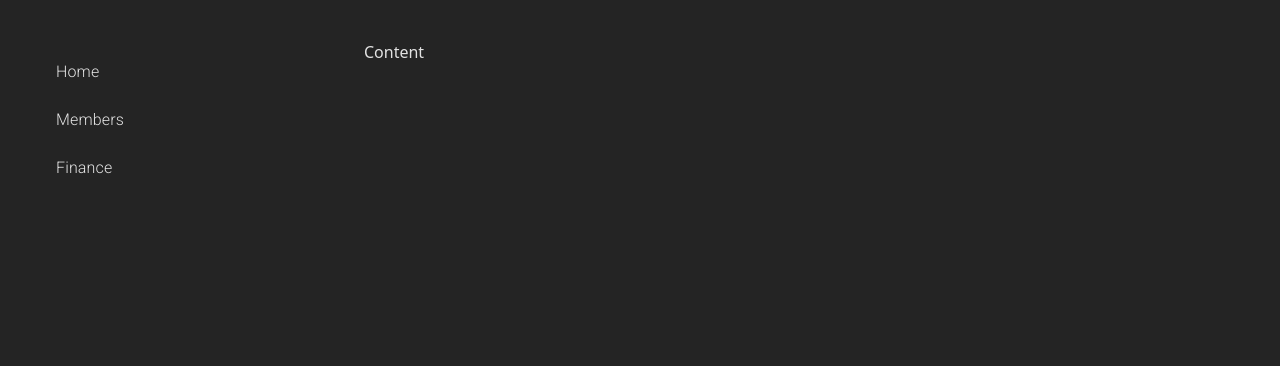
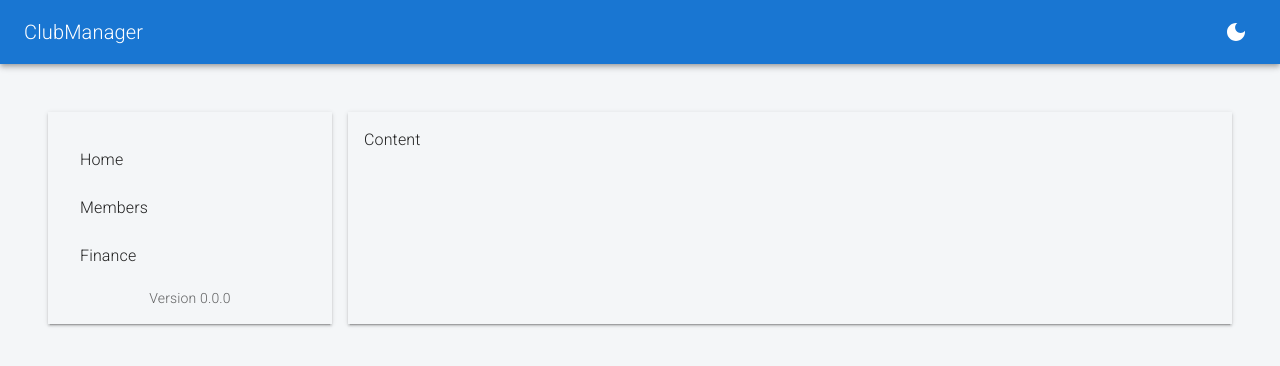
Before and after one commit to Waschndolos/open-clubmanager, a React (Vite) app in the folder frontend/: page / in a window 1280 px wide. Shown: the top 366 px of the page. Built offline with nearby package versions, Linux system fonts and the light colour scheme.

Commit message:
Feature menu version info (#20)
* initial try

* use electron

* fix build

* make dev build work

* Fix prod build

* icon and workflow

* Adding dependency

* Adding theme and header

* Adding theme and header

---------

Co-authored-by: manu <killear@gmx.de>

```diff
--- a/frontend/package.json
+++ b/frontend/package.json
@@ -14,6 +14,7 @@
     "@emotion/react": "^11.14.0",
     "@emotion/styled": "^11.14.0",
     "@fontsource/roboto": "^5.2.5",
+    "@mui/icons-material": "^7.1.1",
     "@mui/material": "^7.1.1",
     "react": "^19.0.0",
     "react-dom": "^19.0.0",
--- a/frontend/src/components/container/Container.tsx
+++ /dev/null
@@ -1,24 +0,0 @@
-import {Box} from "@mui/material";
-import * as React from "react";
-
-type ContainerProps = {
-    spacing?: number;
-    children?: React.ReactNode;
-    backgroundColor?: string;
-}
-
-export default function Container({spacing = 5, backgroundColor = "transparent", children}: ContainerProps) {
-    return (
-        <Box
-            sx={{
-                width: '100%',
-                height: '100%',
-                p: spacing,
-                backgroundColor: backgroundColor,
-                boxSizing: 'border-box',
-            }}
-        >
-            {children}
-        </Box>
-    );
-}
--- a/frontend/src/components/content/Content.tsx
+++ b/frontend/src/components/content/Content.tsx
@@ -1,9 +1,16 @@
-import Container  from "../container/Container";
+import {Box} from "@mui/material";
 
 export default function Content() {
     return (
-        <Container>
-         Content
-        </Container>
+        <Box sx={{
+            display: 'flex',
+            flexDirection: 'column',
+            height: '100%',
+            width: '100%',
+            padding: 2,
+            boxShadow: 2,
+        }}>
+            Content
+        </Box>
     )
 }
--- /dev/null
+++ b/frontend/src/components/header/Header.tsx
@@ -0,0 +1,20 @@
+import { AppBar, Toolbar, Typography, IconButton } from '@mui/material'
+import { LightMode, DarkMode } from '@mui/icons-material'
+import { useThemeContext } from '../../theme/ThemeContext'
+
+export default function Header() {
+    const { mode, toggleTheme } = useThemeContext()
+
+    return (
+        <AppBar position="static" color="primary">
+            <Toolbar>
+                <Typography variant="h6" sx={{ flexGrow: 1 }}>
+                    ClubManager
+                </Typography>
+                <IconButton color="inherit" onClick={toggleTheme}>
+                    {mode === 'light' ? <DarkMode /> : <LightMode />}
+                </IconButton>
+            </Toolbar>
+        </AppBar>
+    )
+}
--- a/frontend/src/components/menu/Menu.tsx
+++ b/frontend/src/components/menu/Menu.tsx
@@ -1,15 +1,29 @@
-import Container from "../container/Container";
-import {List} from "@mui/material";
+import {Box, List, Typography} from "@mui/material";
 import MenuItem from "./MenuItem";
+import packageJson from '../../../package.json'
+
 
 export default function Menu() {
     return (
-        <Container>
-            <List>
-                <MenuItem label="Home"/>
-                <MenuItem label="Members"/>
-                <MenuItem label="Finance"/>
+        <Box sx={{
+            display: 'flex',
+            flexDirection: 'column',
+            height: '100%',
+            width: '100%',
+            padding: 2,
+            boxShadow: 2,
+        }}>
+            <List sx={{ flexGrow: 1 }}>
+                <MenuItem label="Home" />
+                <MenuItem label="Members" />
+                <MenuItem label="Finance" />
             </List>
-        </Container>
+
+            <Box sx={{ marginTop: 'auto' }}>
+                <Typography variant="body2" color="text.secondary" align="center">
+                    Version {packageJson.version}
+                </Typography>
+            </Box>
+        </Box>
     )
 }
--- a/frontend/src/layouts/MainLayout.tsx
+++ b/frontend/src/layouts/MainLayout.tsx
@@ -1,11 +1,14 @@
 import {Box, Grid} from '@mui/material';
 import Menu from "../components/menu/Menu";
 import Content from "../components/content/Content";
+import Header from "../components/header/Header";
 
 
 export default function MainLayout() {
     return (
-        <Box sx={{ width: '100vw', height: '100vh', flexGrow: 1 }}>
+        <>
+            <Header/>
+            <Box sx={{width: '100vw', height: '100vh', flexGrow: 1, padding: "3rem", overflow: 'hidden'}}>
                 <Grid container spacing={2}>
                     <Grid size={3}>
                         <Menu></Menu>
@@ -15,5 +18,6 @@ export default function MainLayout() {
                     </Grid>
                 </Grid>
             </Box>
+        </>
     );
 }
--- a/frontend/src/main.tsx
+++ b/frontend/src/main.tsx
@@ -1,12 +1,14 @@
-import { StrictMode } from 'react'
-import { createRoot } from 'react-dom/client'
+import {createRoot} from 'react-dom/client'
 import './index.css'
 import {RouterProvider} from "react-router";
-import { router } from "./routes/routes"
+import {router} from "./routes/routes"
 import '@fontsource/roboto/300.css';
+import {CssBaseline} from "@mui/material";
+import {ThemeProvider} from './theme/ThemeContext';
 
 createRoot(document.getElementById('root')!).render(
-  <StrictMode>
-    <RouterProvider router={router} />
-  </StrictMode>,
+    <ThemeProvider>
+        <CssBaseline />
+        <RouterProvider router={router} />
+    </ThemeProvider>
 )
--- /dev/null
+++ b/frontend/src/theme/ThemeContext.tsx
@@ -0,0 +1,35 @@
+import { createContext, useContext, useState, useMemo, ReactNode } from 'react'
+import { ThemeProvider as MuiThemeProvider, createTheme, CssBaseline } from '@mui/material'
+import { lightTheme, darkTheme } from '.'
+
+type ThemeMode = 'light' | 'dark'
+
+interface ThemeContextType {
+    mode: ThemeMode
+    toggleTheme: () => void
+}
+
+const ThemeContext = createContext<ThemeContextType | undefined>(undefined)
+
+export function useThemeContext() {
+    const context = useContext(ThemeContext)
+    if (!context) throw new Error('useThemeContext must be used within ThemeProvider')
+    return context
+}
+
+export function ThemeProvider({ children }: { children: ReactNode }) {
+    const [mode, setMode] = useState<ThemeMode>('light')
+
+    const toggleTheme = () => setMode((prev) => (prev === 'light' ? 'dark' : 'light'))
+
+    const theme = useMemo(() => createTheme(mode === 'light' ? lightTheme : darkTheme), [mode])
+
+    return (
+        <ThemeContext.Provider value={{ mode, toggleTheme }}>
+            <MuiThemeProvider theme={theme}>
+                <CssBaseline />
+                {children}
+            </MuiThemeProvider>
+        </ThemeContext.Provider>
+    )
+}
--- /dev/null
+++ b/frontend/src/theme/ThemeProvider.tsx
@@ -0,0 +1,22 @@
+import { PropsWithChildren, useMemo, useState } from 'react'
+import { ThemeProvider as MuiThemeProvider, CssBaseline } from '@mui/material'
+import { lightTheme, darkTheme } from '.'
+
+export default function ThemeProvider({ children }: PropsWithChildren) {
+    const [mode, setMode] = useState<'light' | 'dark'>('light')
+
+    const theme = useMemo(() => (mode === 'light' ? lightTheme : darkTheme), [mode])
+
+    const toggleTheme = () => setMode((prev) => (prev === 'light' ? 'dark' : 'light'))
+
+    return (
+        <MuiThemeProvider theme={theme}>
+            <CssBaseline />
+            {/* 👇 Kontext oder Toggle später hier reinreichen */}
+            <div style={{ position: 'fixed', top: 10, right: 10 }}>
+                <button onClick={toggleTheme}>🌗</button>
+            </div>
+            {children}
+        </MuiThemeProvider>
+    )
+}
--- /dev/null
+++ b/frontend/src/theme/dark.ts
@@ -0,0 +1,15 @@
+import { createTheme } from '@mui/material/styles'
+
+const darkTheme = createTheme({
+    palette: {
+        mode: 'dark',
+        primary: {
+            main: '#90caf9',
+        },
+        background: {
+            default: '#121212',
+        },
+    },
+})
+
+export default darkTheme
--- /dev/null
+++ b/frontend/src/theme/index.ts
@@ -0,0 +1,4 @@
+import lightTheme from './light'
+import darkTheme from './dark'
+
+export { lightTheme, darkTheme }
--- /dev/null
+++ b/frontend/src/theme/light.ts
@@ -0,0 +1,15 @@
+import { createTheme } from '@mui/material/styles'
+
+const lightTheme = createTheme({
+    palette: {
+        mode: 'light',
+        primary: {
+            main: '#1976d2',
+        },
+        background: {
+            default: '#f4f6f8',
+        },
+    },
+})
+
+export default lightTheme
```
Also changed, not shown: 2 other files (tests, documents, lock files or other folders). Lines whose indentation alone changed are shown as unchanged.
